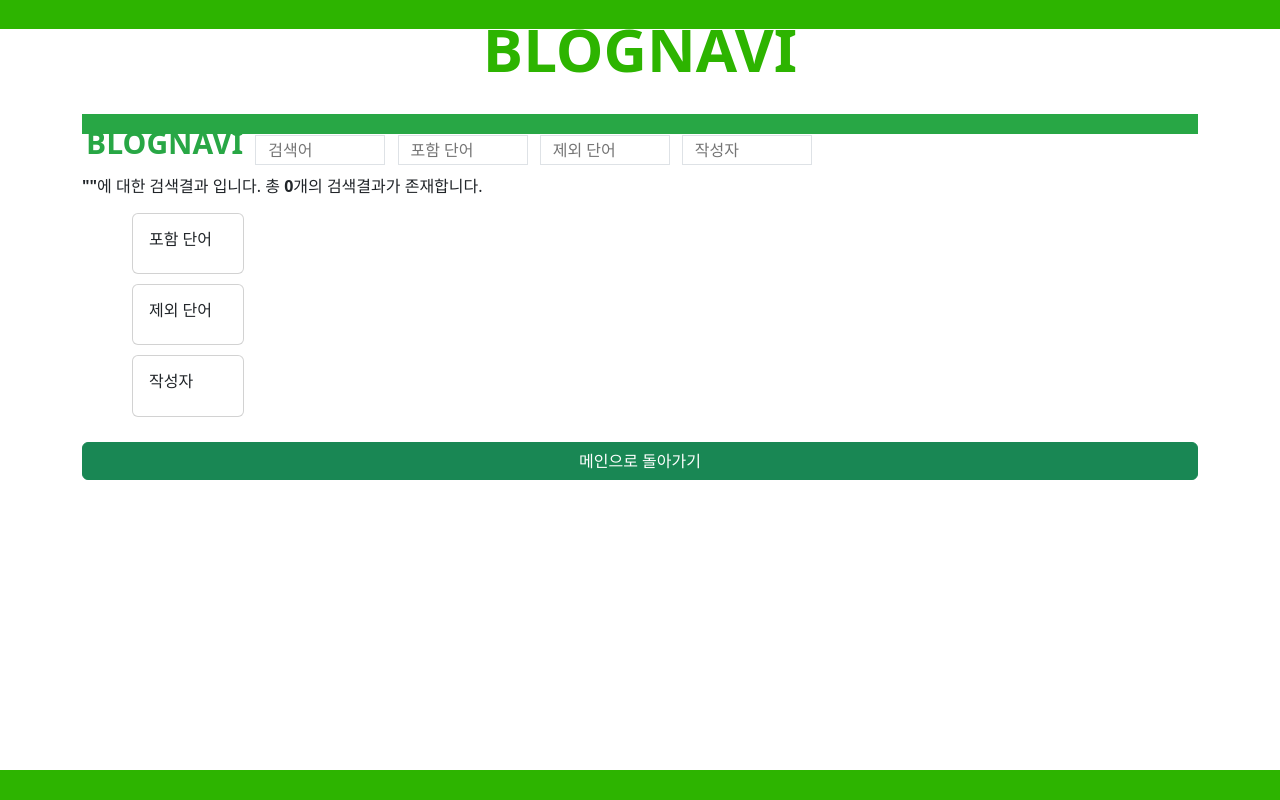
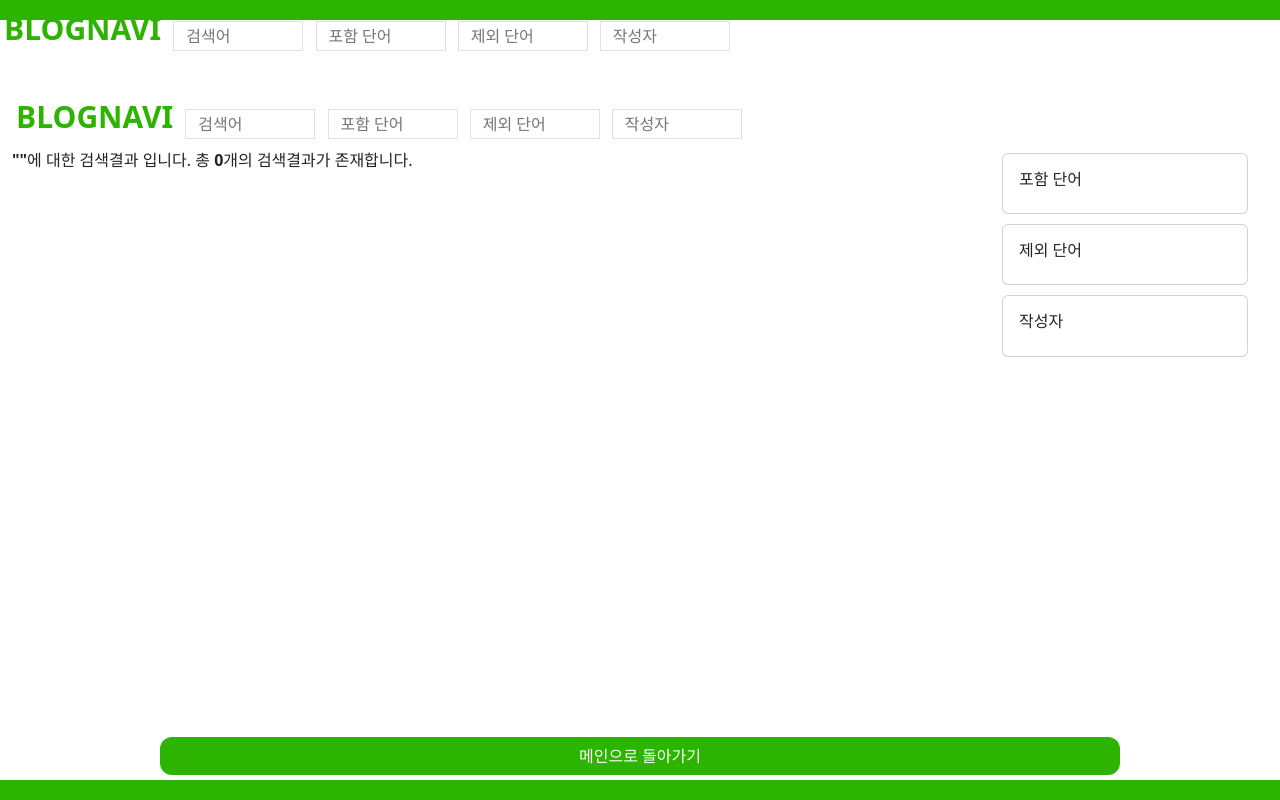
Before and after one commit to devrent-search/search_sns_post, a Django app: template templates/search/search.html in a window 1280 px wide. Run offline with Django 3.2, Linux system fonts and the light colour scheme; the template is opened without the code that fills it, so the values that code supplies are empty; some libraries are stand-ins or nearby versions.

Commit message:
1.22 code review - oshmos

```diff
--- a/search/urls.py
+++ b/search/urls.py
@@ -2,6 +2,6 @@ from django.urls import path
 from . import views
 
 urlpatterns = [
-    path('', views.index),
-    path('search/', views.search),
+    path('', views.index, name='index'),
+    path('search/', views.search, name='search'),
 ]
--- a/static/css/main.css
+++ b/static/css/main.css
@@ -1,8 +1,9 @@
 html {
     scroll-behavior: smooth;
-  }
+}
 a {
-  text-decoration-line: none;}
+    text-decoration-line: none;
+}
 
 
 [type='radio'] {
--- a/static/css/search.css
+++ b/static/css/search.css
@@ -16,14 +16,14 @@ span.top, span.top > input, .main-title {
 
 .horizon {
     height: 20px;
-    background-color: #28a745;
+    background-color: #2db400;
     width: -webkit-fill-available;
 }
 
 .main-title {
     font-size: 30px;
     font-weight: bolder;
-    color: #28a745;
+    color: #2db400;
     top: -14!important;
 }
 
--- a/templates/base.html
+++ b/templates/base.html
@@ -8,8 +8,7 @@
     <meta charset="UTF-8">
     <meta http-equiv="X-UA-Compatible" content="IE=edge">
     <meta name="viewport" content="width=device-width, initial-scale=1.0">
-    <link rel="stylesheet" href="{% static 'css/main.css' %}">
-    <title>Document</title>
+    <title>BLOGNAVI</title>
     {% block css %}
     {% endblock %}
     <script type="text/javascript" src="https://cdn.jsdelivr.net/jquery/latest/jquery.min.js"></script>
@@ -18,11 +17,7 @@
     <link rel="stylesheet" type="text/css" href="https://cdn.jsdelivr.net/npm/daterangepicker/daterangepicker.css" />
 </head>
 <body>
-    {% include 'nav.html' %}
-    <div class="container">
-        {% block content %}
-        {% endblock %}
-    </div>
-    <footer class="footer fixed-bottom" style="background-color: rgb(45, 180, 0); height: 30px;"></footer>
+    {% block content %}
+    {% endblock %}
 </body>
 </html>
--- /dev/null
+++ b/templates/footer.html
@@ -0,0 +1 @@
+<footer class="footer h-25 fixed-bottom" style="background-color: rgb(45, 180, 0); height: 30px;"></footer>
--- a/templates/nav.html
+++ b/templates/nav.html
@@ -1,4 +1,4 @@
 <div class="container-fluid Navbar p-0">
   <div class="w-100 h-25" style="background-color: #2db400;">&nbsp;</div>
-  <div class="w-100 fw-bold position-relative text-center" style="font-size: 60px;color:#2db400;top: -25px;">BLOGNAVI</div>
+  <div class="w-100 fw-bold position-relative text-center" style="font-size: 60px;color:#2db400;top: 10px;">BLOGNAVI</div>
 </div>
--- a/templates/search/search.html
+++ b/templates/search/search.html
@@ -1,7 +1,12 @@
-{% extends 'base.html' %} {% load static %} {% block css %}
+{% extends 'base.html' %}
+{% load static %}
+{% block css %}
 <link rel="stylesheet" href="{% static 'css/search.css' %}" />
-{% endblock %} {% block content %}
+{% endblock %}
+{% block content %}
 <div class="horizon"></div>
+{% comment %} 첫번째 버전 맨 위에 있는 경우 {% endcomment %}
+<div class='w-100 d-flex justify-content-start'>
     <div class="topbar">
         <!-- TODO: search.html 에서 맨 위 블로그나비 로고가 겹침
             Sol1: nav.html 을 유지하고 search.html을 호환 가능하게 수정
@@ -22,7 +27,34 @@
             <input type="text" class="container-lg border" placeholder="작성자" />
         </span>
     </div>
+</div>
 <!--<div class="horizon" style="height:5px;"></div>-->
+<div class='container-fluid w-100 mt-5'>
+    {% comment %} 두 번째 버전 컨테이너 안에 있는 경우 - 일단 저는 이 경우가 좀 더 좋아보입니다. {% endcomment %}
+    <div class='d-flex justify-content-start'>
+        <div class="topbar">
+            <!-- TODO: search.html 에서 맨 위 블로그나비 로고가 겹침
+                Sol1: nav.html 을 유지하고 search.html을 호환 가능하게 수정
+                Sol2: nav.html을 삭제하고 index.html에 따로 코드 추가
+            -->
+            <span class="main-title p-1">BLOGNAVI</span>
+            <span class="ta-center top p-1">
+                <input type="text" class="container-lg border" placeholder="검색어" />
+            </span>
+
+            <span class="ta-center top p-1">
+                <input type="text" class="container-lg border" placeholder="포함 단어" />
+            </span>
+            <span class="ta-center top p-1">
+                <input type="text" class="container-lg border" placeholder="제외 단어" />
+            </span>
+            <span class="ta-center top p-1">
+                <input type="text" class="container-lg border" placeholder="작성자" />
+            </span>
+        </div>
+    </div>
+    <div class='row'>
+        <div class='col-9'>
             <div class="search-result">
                 <span><b>"{{ search_query }}"</b>에 대한 검색결과 입니다.</span>
                 <span>총 <b>{{ article_data|length }}</b>개의 검색결과가 존재합니다.</span>
@@ -42,6 +74,9 @@
                     </a>
                     {% endfor %}
                 </div>
+            </div>
+        </div>
+        <div class='col-3'>
             <div class="params">
                 <div class="p-item card">
                     <div class="card-body">
@@ -63,9 +98,13 @@
                 </div>
             </div>
         </div>
-<div class="bottom">
-    <button class="btn btn-success w-100" onclick="window.location.href = '/'">
+    </div>
+    {% comment %} 처음 디자인에는 메인으로 돌아가기 버튼이 없는데 이게 있으려면, 푸터 위에 고정시키는 것이 좋을 듯 합니다. {% endcomment %}
+    <div class="fixed-bottom d-flex justify-content-center" style="bottom: 25px;">
+        <a href={% url 'index' %} class="btn w-75" style='background-color: #2db400; color: white; border-radius: 12px;'>
             메인으로 돌아가기
-    </button>
+        </a>
     </div>
+</div>
+<div class="horizon fixed-bottom"></div>
 {% endblock %}
```
Also changed, not shown: templates/search/index.html (+10 -2 lines). Lines whose indentation alone changed are shown as unchanged.
